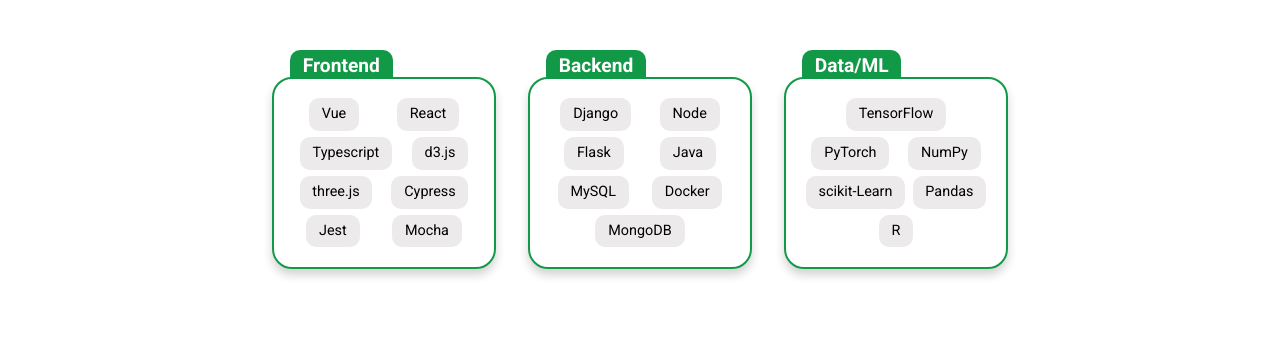
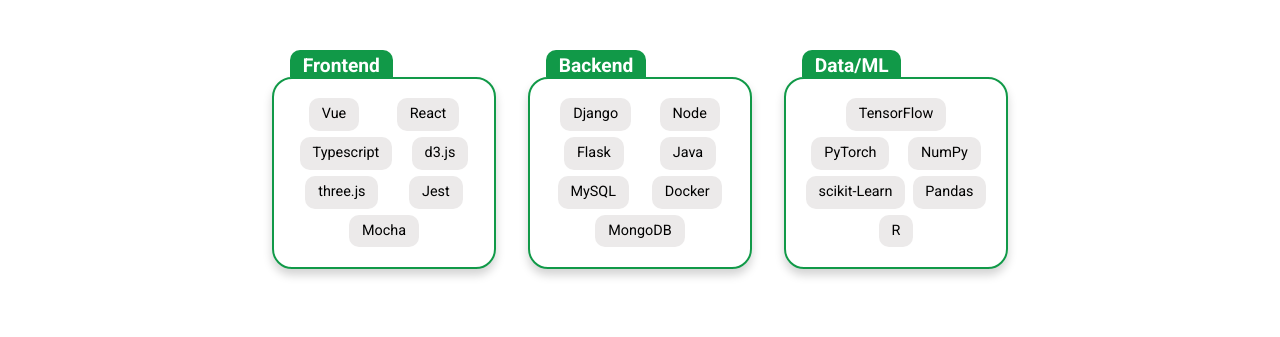
Before and after one commit to andymbryant/personal, a website: page index.html in a window 1280 px wide. Shown: the part 463-800 px from the top of the page. Drawn offline with nearby package versions, Linux system fonts and the light colour scheme.

Commit message:
styled items

```diff
--- a/index.html
+++ b/index.html
@@ -41,7 +41,6 @@
               <div class="item">Typescript</div>
               <div class="item">d3.js</div>
               <div class="item">three.js</div>
-              <div class="item">Cypress</div>
               <div class="item">Jest</div>
               <div class="item">Mocha</div>
             </div>
```
